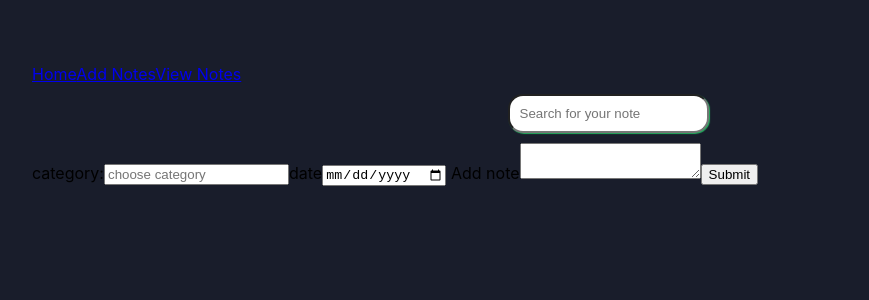
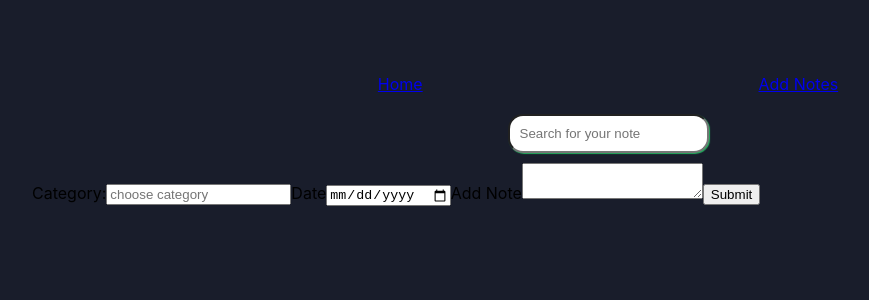
Before and after one commit to Bit-Bytes-Bits/notes-keeper, a React (Create React App) app: page /addnotes in a window 1280 px wide. Shown: the top 300 px of the page, without its empty margins (32-901 px from the left). Built offline with nearby package versions, Linux system fonts and the light colour scheme; data requests are answered from the project's data file.

Commit message:
add classname to form and remove extra link in the NavBar component

```diff
--- a/src/components/AddNotesForm.js
+++ b/src/components/AddNotesForm.js
@@ -31,17 +31,17 @@ function AddNotesForm({ handleNewData }) {
   }
   return (
     <div>
-      <form onSubmit={handleSubmit}>
-        <label>category:</label>
+      <form className="form" onSubmit={handleSubmit}>
+        <label>Category:</label>
         <input
           onChange={handleChange}
           type="text"
           placeholder="choose category"
           name="category"
         />
-        <label>date</label>
+        <label>Date</label>
         <input onChange={handleChange} type="date" name="date" />
-        <label> Add note</label>
+        <label>Add Note</label>
         <textarea onChange={handleChange} name="text" required />
         <input type="submit" value="Submit" />
       </form>
--- a/src/components/NavBar.js
+++ b/src/components/NavBar.js
@@ -3,10 +3,10 @@ import { NavLink } from 'react-router-dom'
 
 function NavBar() {
   return (
-    <div>
+    <div className='nav'>
       <NavLink to="/">Home</NavLink>
       <NavLink to="/addnotes">Add Notes</NavLink>
-      <NavLink to="/notes">View Notes</NavLink>
+      {/* <NavLink to="/notes">View Notes</NavLink> */}
 
     </div>
   )
```
